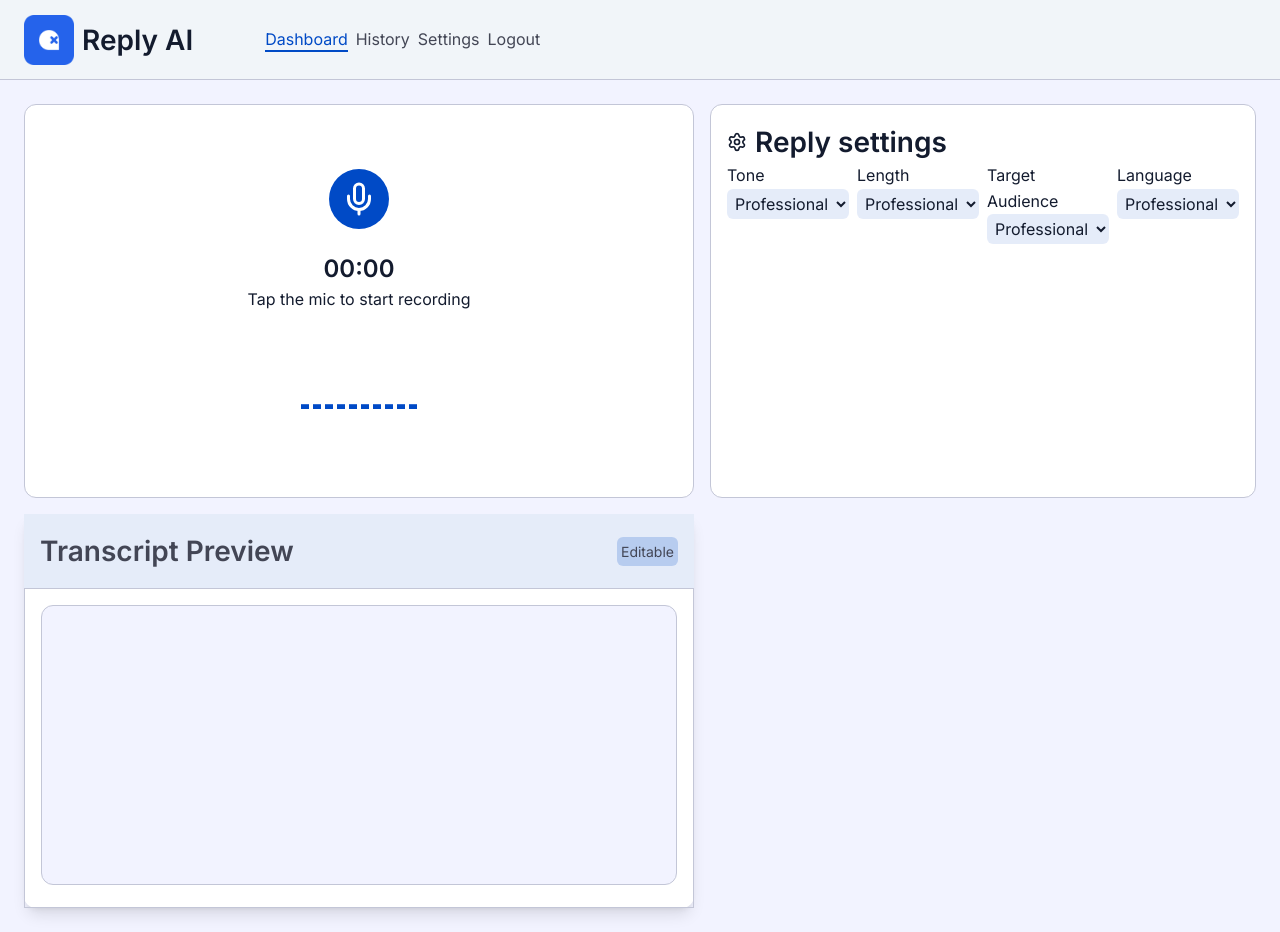
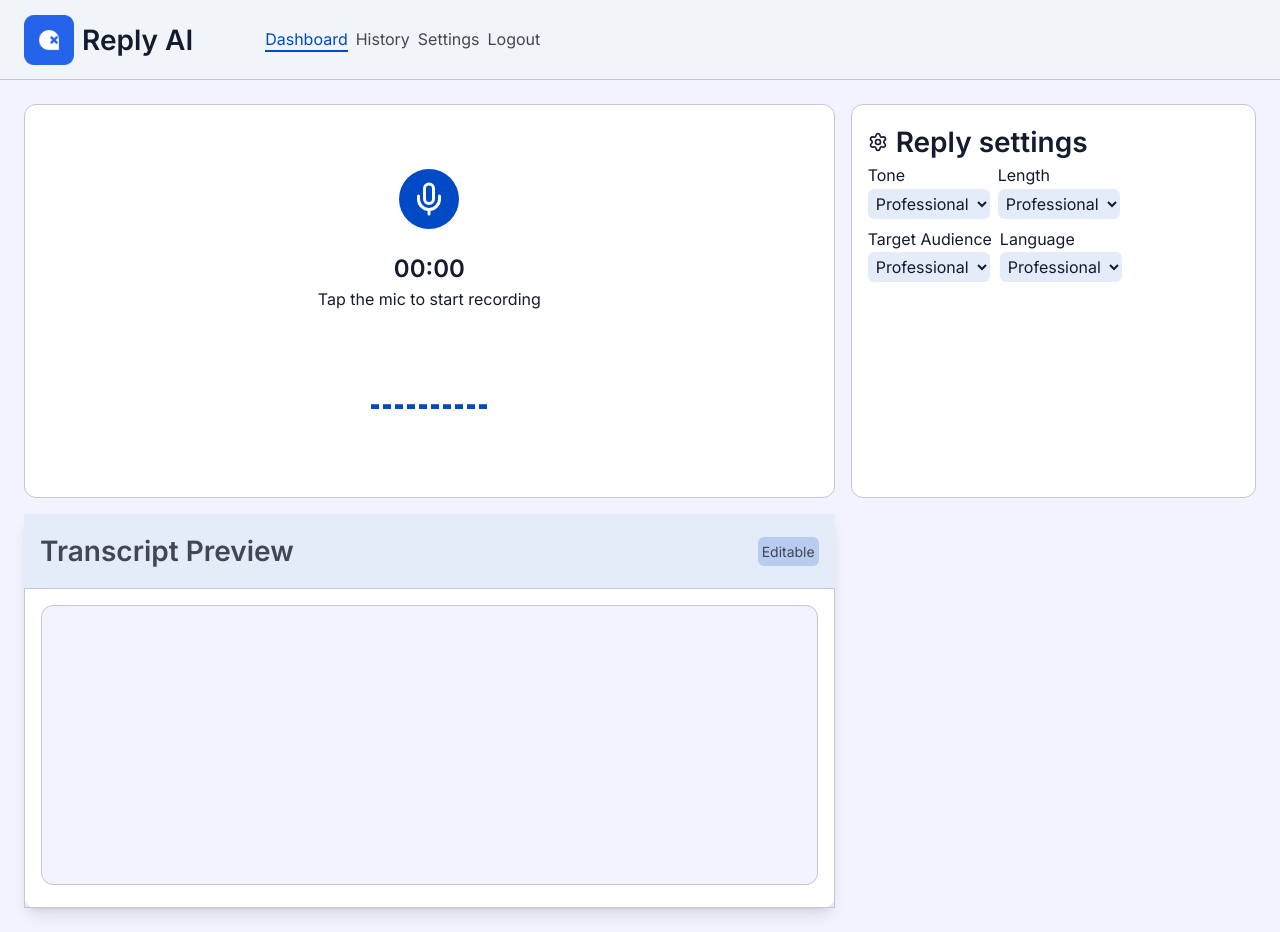
Before and after one commit to AtwolfOG/replyai, a Next.js app in the folder frontend/: page /dashboard in a window 1280 px wide. Built offline with nearby package versions, Linux system fonts and the light colour scheme.

Commit message:
style: enable flex-wrap for settings container and remove debug console log in VoiceMeter

```diff
--- a/frontend/app/(user)/dashboard/page.tsx
+++ b/frontend/app/(user)/dashboard/page.tsx
@@ -45,7 +45,7 @@ export default function Dashboard() {
               </div>
               <div>
                 {/* settings */}
-                <div className="flex  gap-(--space-2)">
+                <div className="flex flex-wrap gap-(--space-2)">
                   <div>
                     <p>Tone</p>
                     <div className="flex items-center gap-(--space-2)">
@@ -103,7 +103,6 @@ export default function Dashboard() {
 
 function VoiceMeter({isRecording}: {isRecording: boolean}) {
   const [volume, setVolume] = useState(getVolume());
-  console.log("volume", volume)
   return (
     <motion.div
       initial={{ scaleY: 0.1 }}
```
